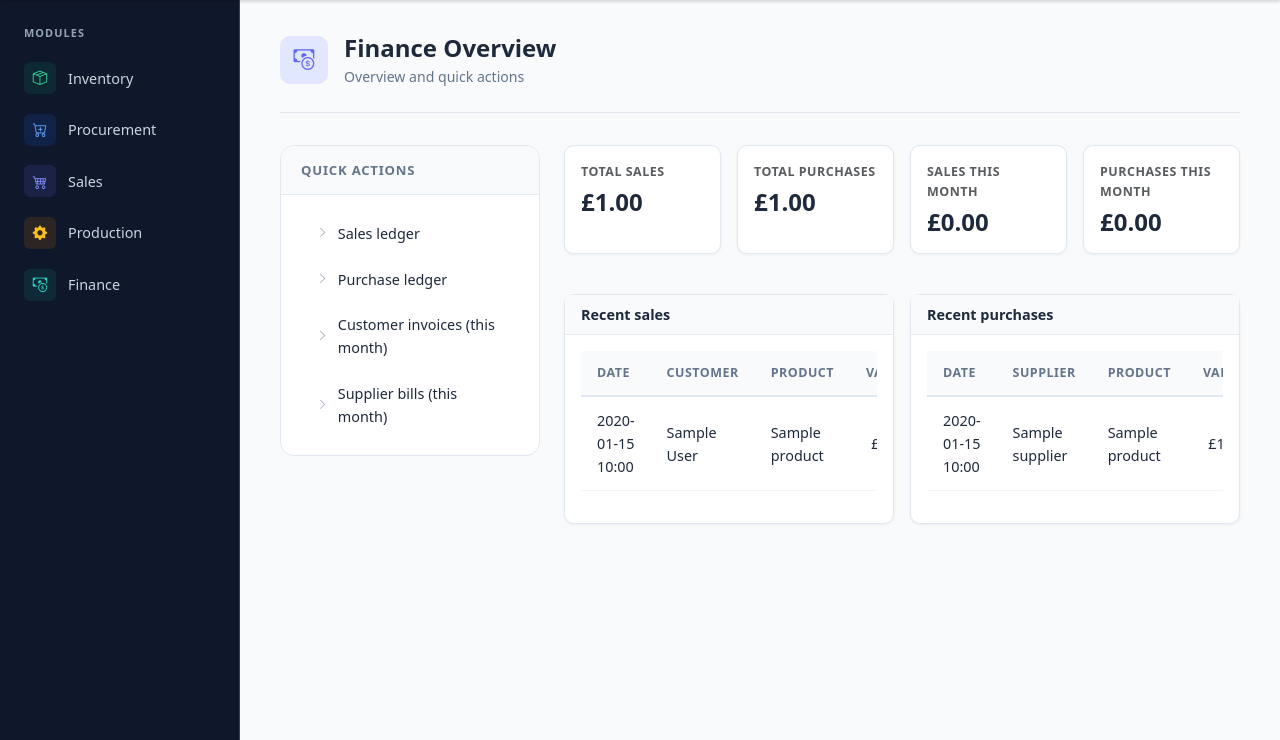
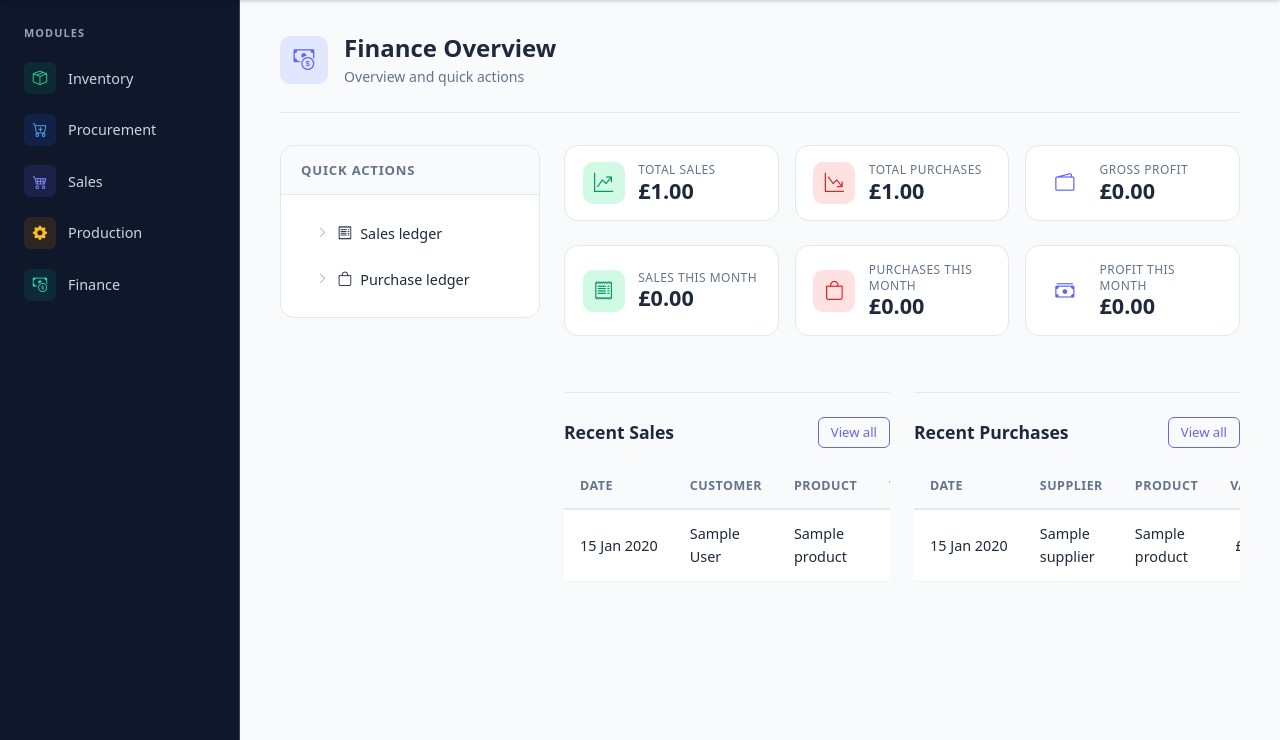
Before and after one commit to Um9i/ERPv, a Django app: page /finance/ in a window 1280 px wide. Shown: the part 60-800 px from the top of the page. Run offline with Django 4.2, Linux system fonts and the light colour scheme; a user stored in the database is signed in; tables that the repository leaves empty hold one stand-in row (values such as "Sample post").

Commit message:
feat: Refactor finance and inventory templates for improved layout and functionality; remove unused invoice templates

```diff
--- a/finance/urls.py
+++ b/finance/urls.py
@@ -18,19 +18,4 @@ urlpatterns = [
         views.PurchaseLedgerMonthArchiveView.as_view(),
         name="purchase-ledger-month",
     ),
-    path(
-        "invoices/<int:year>/<int:month>/",
-        views.CustomerInvoiceMonthView.as_view(),
-        name="customer-invoices-month",
-    ),
-    path(
-        "invoices/<int:year>/<int:month>/pdf/",
-        views.CustomerInvoiceMonthPdfView.as_view(),
-        name="customer-invoices-month-pdf",
-    ),
-    path(
-        "supplier-bills/<int:year>/<int:month>/",
-        views.SupplierBillingMonthView.as_view(),
-        name="supplier-bills-month",
-    ),
 ]
--- a/finance/views.py
+++ b/finance/views.py
@@ -1,12 +1,8 @@
-from calendar import monthrange
-from datetime import date
 from decimal import Decimal
 from typing import Dict, Any
 
 from django.db.models import Sum
 from django.db.models.functions import Coalesce
-from django.http import HttpResponse
-from django.template.loader import render_to_string
 from django.utils import timezone
 from django.views.generic import TemplateView
 from django.views.generic.dates import ArchiveIndexView, MonthArchiveView
@@ -14,36 +10,33 @@ from django.views.generic.dates import ArchiveIndexView, MonthArchiveView
 from procurement.models import PurchaseLedger
 from sales.models import SalesLedger
 
-try:
-    from weasyprint import HTML
-except ImportError:  # pragma: no cover - optional dependency
-    HTML = None
-
 
 class FinanceDashboardView(TemplateView):
     template_name = "finance/dashboard.html"
 
     def get_context_data(self, **kwargs: Any) -> Dict[str, Any]:
         context = super().get_context_data(**kwargs)
-        sales_total = SalesLedger.objects.aggregate(total=Coalesce(Sum("value"), Decimal("0")))
-        purchase_total = PurchaseLedger.objects.aggregate(total=Coalesce(Sum("value"), Decimal("0")))
+        sales_total = SalesLedger.objects.aggregate(total=Coalesce(Sum("value"), Decimal("0")))["total"] or Decimal("0")
+        purchase_total = PurchaseLedger.objects.aggregate(total=Coalesce(Sum("value"), Decimal("0")))["total"] or Decimal("0")
 
         now = timezone.now()
         month_filter = {"date__year": now.year, "date__month": now.month}
         month_sales = SalesLedger.objects.filter(**month_filter).aggregate(
             total=Coalesce(Sum("value"), Decimal("0"))
-        )
+        )["total"] or Decimal("0")
         month_purchases = PurchaseLedger.objects.filter(**month_filter).aggregate(
             total=Coalesce(Sum("value"), Decimal("0"))
-        )
+        )["total"] or Decimal("0")
 
         context.update(
             {
                 "now": now,
-                "sales_total": sales_total.get("total") or Decimal("0"),
-                "purchase_total": purchase_total.get("total") or Decimal("0"),
-                "month_sales_total": month_sales.get("total") or Decimal("0"),
-                "month_purchase_total": month_purchases.get("total") or Decimal("0"),
+                "sales_total": sales_total,
+                "purchase_total": purchase_total,
+                "gross_profit": sales_total - purchase_total,
+                "month_sales_total": month_sales,
+                "month_purchase_total": month_purchases,
+                "month_profit": month_sales - month_purchases,
                 "recent_sales": SalesLedger.objects.select_related("customer", "product")
                 .order_by("-date")[:5],
                 "recent_purchases": PurchaseLedger.objects.select_related("supplier", "product")
@@ -130,118 +123,3 @@ class PurchaseLedgerMonthArchiveView(LedgerArchiveMixin, MonthArchiveView):
         context = super().get_context_data(**kwargs)
         context["ledger_label"] = "Purchase Ledger"
         return context
-
-
-class InvoiceMonthMixin:
-    date_field = "date"
-    allow_empty = True
-    allow_future = False
-    month_format = "%m"
-    make_object_list = True
-
-    def _period_bounds(self) -> Dict[str, date]:
-        year = int(self.get_year())
-        month = int(self.get_month())
-        start = date(year, month, 1)
-        end = date(year, month, monthrange(year, month)[1])
-        return {"period_start": start, "period_end": end}
-
-
-class CustomerInvoiceMonthView(InvoiceMonthMixin, MonthArchiveView):
-    model = SalesLedger
-    template_name = "finance/customer_invoice_month.html"
-
-    def get_queryset(self):
-        return super().get_queryset().select_related("customer", "product")
-
-    def get_context_data(self, **kwargs: Any) -> Dict[str, Any]:
-        context = super().get_context_data(**kwargs)
-        bounds = self._period_bounds()
-        invoices = (
-            self.get_queryset()
-            .filter(date__year=bounds["period_start"].year, date__month=bounds["period_start"].month)
-            .values("customer__id", "customer__name")
-            .annotate(
-                total_quantity=Coalesce(Sum("quantity"), 0),
-                total_value=Coalesce(Sum("value"), Decimal("0")),
-            )
-            .order_by("customer__name")
-        )
-        ledger_rows = (
-            self.get_queryset()
-            .filter(date__year=bounds["period_start"].year, date__month=bounds["period_start"].month)
-            .order_by("customer__name", "date")
-        )
-        context.update(
-            {
-                "period_start": bounds["period_start"],
-                "period_end": bounds["period_end"],
-                "invoice_rows": invoices,
-                "ledger_rows": ledger_rows,
-                "ledger_label": "Customer Invoices",
-            }
-        )
-        return context
-
-
-class PdfResponseMixin:
-    pdf_filename_prefix = "finance"
-
-    def get_pdf_filename(self) -> str:
-        year = self.kwargs.get("year")
-        month = self.kwargs.get("month")
-        return f"{self.pdf_filename_prefix}-{year}-{month}.pdf"
-
-    def render_to_response(self, context: Dict[str, Any], **response_kwargs: Any):
-        if HTML is None:
-            return HttpResponse(
-                "PDF generation requires WeasyPrint. Install it with `pip install weasyprint`.",
-                status=501,
-            )
-        html = render_to_string(self.template_name, context, request=self.request)
-        pdf_bytes = HTML(string=html, base_url=self.request.build_absolute_uri()).write_pdf()
-        response = HttpResponse(pdf_bytes, content_type="application/pdf")
-        response["Content-Disposition"] = f"attachment; filename={self.get_pdf_filename()}"
-        return response
-
-
-class CustomerInvoiceMonthPdfView(PdfResponseMixin, CustomerInvoiceMonthView):
-    template_name = "finance/customer_invoice_month_pdf.html"
-    pdf_filename_prefix = "customer-invoices"
-
-
-class SupplierBillingMonthView(InvoiceMonthMixin, MonthArchiveView):
-    model = PurchaseLedger
-    template_name = "finance/supplier_billing_month.html"
-
-    def get_queryset(self):
-        return super().get_queryset().select_related("supplier", "product")
-
-    def get_context_data(self, **kwargs: Any) -> Dict[str, Any]:
-        context = super().get_context_data(**kwargs)
-        bounds = self._period_bounds()
-        supplier_rows = (
-            self.get_queryset()
-            .filter(date__year=bounds["period_start"].year, date__month=bounds["period_start"].month)
-            .values("supplier__id", "supplier__name")
-            .annotate(
-                total_quantity=Coalesce(Sum("quantity"), 0),
-                total_value=Coalesce(Sum("value"), Decimal("0")),
-            )
-            .order_by("supplier__name")
-        )
-        ledger_rows = (
-            self.get_queryset()
-            .filter(date__year=bounds["period_start"].year, date__month=bounds["period_start"].month)
-            .order_by("supplier__name", "date")
-        )
-        context.update(
-            {
-                "period_start": bounds["period_start"],
-                "period_end": bounds["period_end"],
-                "supplier_rows": supplier_rows,
-                "ledger_rows": ledger_rows,
-                "ledger_label": "Supplier Bills",
-            }
-        )
-        return context
--- a/templates/finance/dashboard.html
+++ b/templates/finance/dashboard.html
@@ -3,99 +3,142 @@
 {% block dashboard_title %}Finance Overview{% endblock %}
 
 {% block dashboard_links %}
-<a class="list-group-item list-group-item-action" href="{% url 'finance:sales-ledger-archive' %}">Sales ledger</a>
-<a class="list-group-item list-group-item-action" href="{% url 'finance:purchase-ledger-archive' %}">Purchase ledger</a>
-<a class="list-group-item list-group-item-action" href="{% url 'finance:customer-invoices-month' year=now|date:'Y' month=now|date:'m' %}">Customer invoices (this month)</a>
-<a class="list-group-item list-group-item-action" href="{% url 'finance:supplier-bills-month' year=now|date:'Y' month=now|date:'m' %}">Supplier bills (this month)</a>
+<a class="list-group-item list-group-item-action" href="{% url 'finance:sales-ledger-archive' %}"><i class="bi bi-receipt me-2"></i>Sales ledger</a>
+<a class="list-group-item list-group-item-action" href="{% url 'finance:purchase-ledger-archive' %}"><i class="bi bi-bag me-2"></i>Purchase ledger</a>
 {% endblock %}
 
 {% block dashboard_metrics %}
-<div class="row g-3">
-    <div class="col-md-3">
-        <div class="card shadow-sm h-100">
-            <div class="card-body">
-                <p class="text-muted mb-1">Total sales</p>
-                <h4 class="mb-0">£{{ sales_total|floatformat:2 }}</h4>
+{# ── All-time metrics ── #}
+<div class="row g-3 mb-4">
+    <div class="col-6 col-lg-4">
+        <div class="metric-card">
+            <div class="metric-card-icon metric-card-icon--success"><i class="bi bi-graph-up-arrow"></i></div>
+            <div class="metric-card-content">
+                <span class="metric-card-label">Total Sales</span>
+                <span class="metric-card-value">&pound;{{ sales_total|floatformat:2 }}</span>
             </div>
         </div>
     </div>
-    <div class="col-md-3">
-        <div class="card shadow-sm h-100">
-            <div class="card-body">
-                <p class="text-muted mb-1">Total purchases</p>
-                <h4 class="mb-0">£{{ purchase_total|floatformat:2 }}</h4>
+    <div class="col-6 col-lg-4">
+        <div class="metric-card">
+            <div class="metric-card-icon metric-card-icon--danger"><i class="bi bi-graph-down-arrow"></i></div>
+            <div class="metric-card-content">
+                <span class="metric-card-label">Total Purchases</span>
+                <span class="metric-card-value">&pound;{{ purchase_total|floatformat:2 }}</span>
             </div>
         </div>
     </div>
-    <div class="col-md-3">
-        <div class="card shadow-sm h-100">
-            <div class="card-body">
-                <p class="text-muted mb-1">Sales this month</p>
-                <h4 class="mb-0">£{{ month_sales_total|floatformat:2 }}</h4>
-            </div>
-        </div>
-    </div>
-    <div class="col-md-3">
-        <div class="card shadow-sm h-100">
-            <div class="card-body">
-                <p class="text-muted mb-1">Purchases this month</p>
-                <h4 class="mb-0">£{{ month_purchase_total|floatformat:2 }}</h4>
+    <div class="col-6 col-lg-4">
+        <div class="metric-card">
+            <div class="metric-card-icon metric-card-icon--primary"><i class="bi bi-wallet2"></i></div>
+            <div class="metric-card-content">
+                <span class="metric-card-label">Gross Profit</span>
+                <span class="metric-card-value">&pound;{{ gross_profit|floatformat:2 }}</span>
             </div>
         </div>
     </div>
 </div>
-<div class="row g-3 mt-4">
+
+{# ── This month metrics ── #}
+<div class="row g-3 mb-4">
+    <div class="col-6 col-lg-4">
+        <div class="metric-card">
+            <div class="metric-card-icon metric-card-icon--success"><i class="bi bi-receipt"></i></div>
+            <div class="metric-card-content">
+                <span class="metric-card-label">Sales This Month</span>
+                <span class="metric-card-value">&pound;{{ month_sales_total|floatformat:2 }}</span>
+            </div>
+        </div>
+    </div>
+    <div class="col-6 col-lg-4">
+        <div class="metric-card">
+            <div class="metric-card-icon metric-card-icon--danger"><i class="bi bi-bag"></i></div>
+            <div class="metric-card-content">
+                <span class="metric-card-label">Purchases This Month</span>
+                <span class="metric-card-value">&pound;{{ month_purchase_total|floatformat:2 }}</span>
+            </div>
+        </div>
+    </div>
+    <div class="col-6 col-lg-4">
+        <div class="metric-card">
+            <div class="metric-card-icon metric-card-icon--primary"><i class="bi bi-cash-stack"></i></div>
+            <div class="metric-card-content">
+                <span class="metric-card-label">Profit This Month</span>
+                <span class="metric-card-value">&pound;{{ month_profit|floatformat:2 }}</span>
+            </div>
+        </div>
+    </div>
+</div>
+
+{# ── Recent activity tables ── #}
+<div class="row g-4">
     <div class="col-lg-6">
-        <div class="card shadow-sm h-100">
-            <div class="card-header bg-white">Recent sales</div>
-            <div class="card-body">
+        <div class="detail-section h-100">
+            <div class="detail-section-header">
+                <h2 class="detail-section-title">Recent Sales</h2>
+                <a class="btn btn-sm btn-outline-primary" href="{% url 'finance:sales-ledger-archive' %}">View all</a>
+            </div>
             {% if recent_sales %}
             <div class="table-responsive">
-                    <table class="table table-sm align-middle">
-                        <thead><tr><th>Date</th><th>Customer</th><th>Product</th><th class="text-end">Value</th></tr></thead>
+                <table class="table table-sm align-middle mb-0">
+                    <thead>
+                        <tr>
+                            <th>Date</th>
+                            <th>Customer</th>
+                            <th>Product</th>
+                            <th class="text-end">Value</th>
+                        </tr>
+                    </thead>
                     <tbody>
                         {% for row in recent_sales %}
                         <tr>
-                                <td>{{ row.date|date:"Y-m-d H:i" }}</td>
+                            <td class="text-nowrap">{{ row.date|date:"d M Y" }}</td>
                             <td>{{ row.customer }}</td>
                             <td>{{ row.product }}</td>
-                                <td class="text-end">£{{ row.value|floatformat:2 }}</td>
+                            <td class="text-end">&pound;{{ row.value|floatformat:2 }}</td>
                         </tr>
                         {% endfor %}
                     </tbody>
                 </table>
             </div>
             {% else %}
-                <p class="mb-0">No sales ledger entries yet.</p>
+            <p class="text-muted mb-0 p-3">No sales ledger entries yet.</p>
             {% endif %}
         </div>
     </div>
+    <div class="col-lg-6">
+        <div class="detail-section h-100">
+            <div class="detail-section-header">
+                <h2 class="detail-section-title">Recent Purchases</h2>
+                <a class="btn btn-sm btn-outline-primary" href="{% url 'finance:purchase-ledger-archive' %}">View all</a>
             </div>
-    <div class="col-lg-6">
-        <div class="card shadow-sm h-100">
-            <div class="card-header bg-white">Recent purchases</div>
-            <div class="card-body">
             {% if recent_purchases %}
             <div class="table-responsive">
-                    <table class="table table-sm align-middle">
-                        <thead><tr><th>Date</th><th>Supplier</th><th>Product</th><th class="text-end">Value</th></tr></thead>
+                <table class="table table-sm align-middle mb-0">
+                    <thead>
+                        <tr>
+                            <th>Date</th>
+                            <th>Supplier</th>
+                            <th>Product</th>
+                            <th class="text-end">Value</th>
+                        </tr>
+                    </thead>
                     <tbody>
                         {% for row in recent_purchases %}
                         <tr>
-                                <td>{{ row.date|date:"Y-m-d H:i" }}</td>
+                            <td class="text-nowrap">{{ row.date|date:"d M Y" }}</td>
                             <td>{{ row.supplier }}</td>
                             <td>{{ row.product }}</td>
-                                <td class="text-end">£{{ row.value|floatformat:2 }}</td>
+                            <td class="text-end">&pound;{{ row.value|floatformat:2 }}</td>
                         </tr>
                         {% endfor %}
                     </tbody>
                 </table>
             </div>
             {% else %}
-                <p class="mb-0">No purchase ledger entries yet.</p>
+            <p class="text-muted mb-0 p-3">No purchase ledger entries yet.</p>
             {% endif %}
         </div>
     </div>
 </div>
-</div>
 {% endblock %}
--- a/templates/finance/purchaseledger_archive.html
+++ b/templates/finance/purchaseledger_archive.html
@@ -16,7 +16,6 @@
                     {% endfor %}
                 </div>
             </div>
-            <a class="btn btn-primary" href="{% url 'finance:supplier-bills-month' year=today|date:'Y' month=today|date:'m' %}">View supplier bills</a>
         </div>
         <div class="table-responsive">
             <table class="table align-middle table-striped">
--- a/templates/finance/salesledger_archive.html
+++ b/templates/finance/salesledger_archive.html
@@ -16,7 +16,6 @@
                     {% endfor %}
                 </div>
             </div>
-            <a class="btn btn-primary" href="{% url 'finance:customer-invoices-month' year=today|date:'Y' month=today|date:'m' %}">View invoices this month</a>
         </div>
         <div class="table-responsive">
             <table class="table align-middle table-striped">
```
Also changed, not shown: inventory/views.py (+38 -8 lines), main/factories.py (+36 -6 lines), templates/finance/customer_invoice_month.html (deleted, +0 -84 lines), templates/finance/customer_invoice_month_pdf.html (deleted, +0 -63 lines), templates/finance/supplier_billing_month.html (deleted, +0 -81 lines), templates/inventory/inventory_detail.html (+45 -30 lines). Lines whose indentation alone changed are shown as unchanged.
